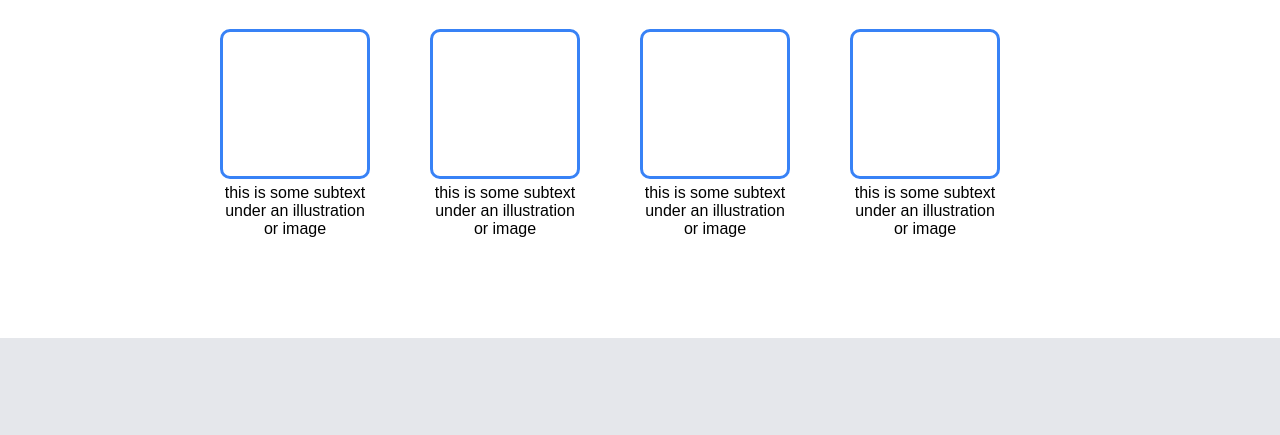
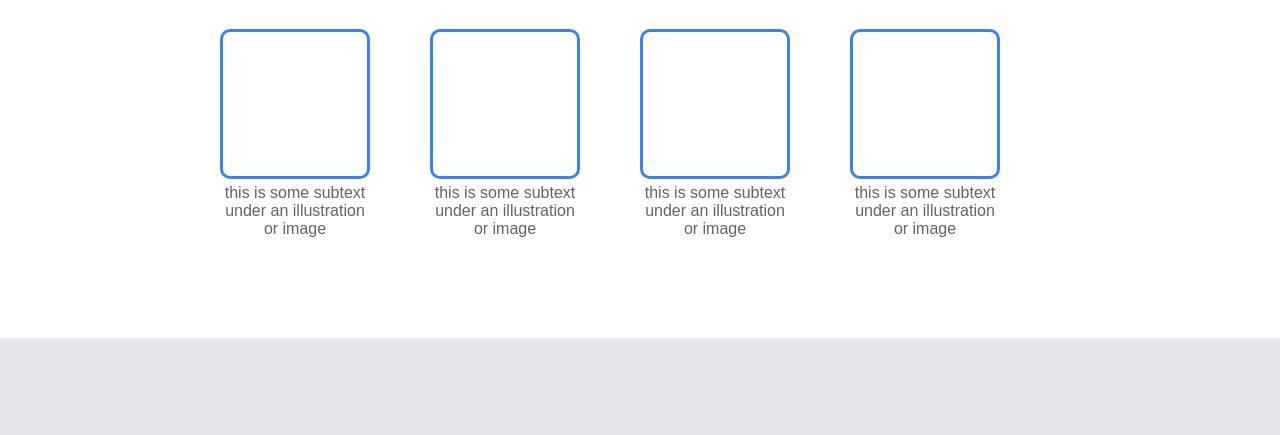
Before and after one commit to T1t45/landing-page, a plain HTML site: page index.html in a window 1280 px wide. Shown: the part 582-1017 px from the top of the page. Drawn offline with Linux system fonts and the light colour scheme.

Commit message:
Little changes for the project, including text colors and etc.

```diff
--- a/styles.css
+++ b/styles.css
@@ -215,6 +215,7 @@ footer {
 
 .square-text {
     text-align: center;
+    color: rgb(99, 99, 99);
 }
 
 .part-four-inner {
```
